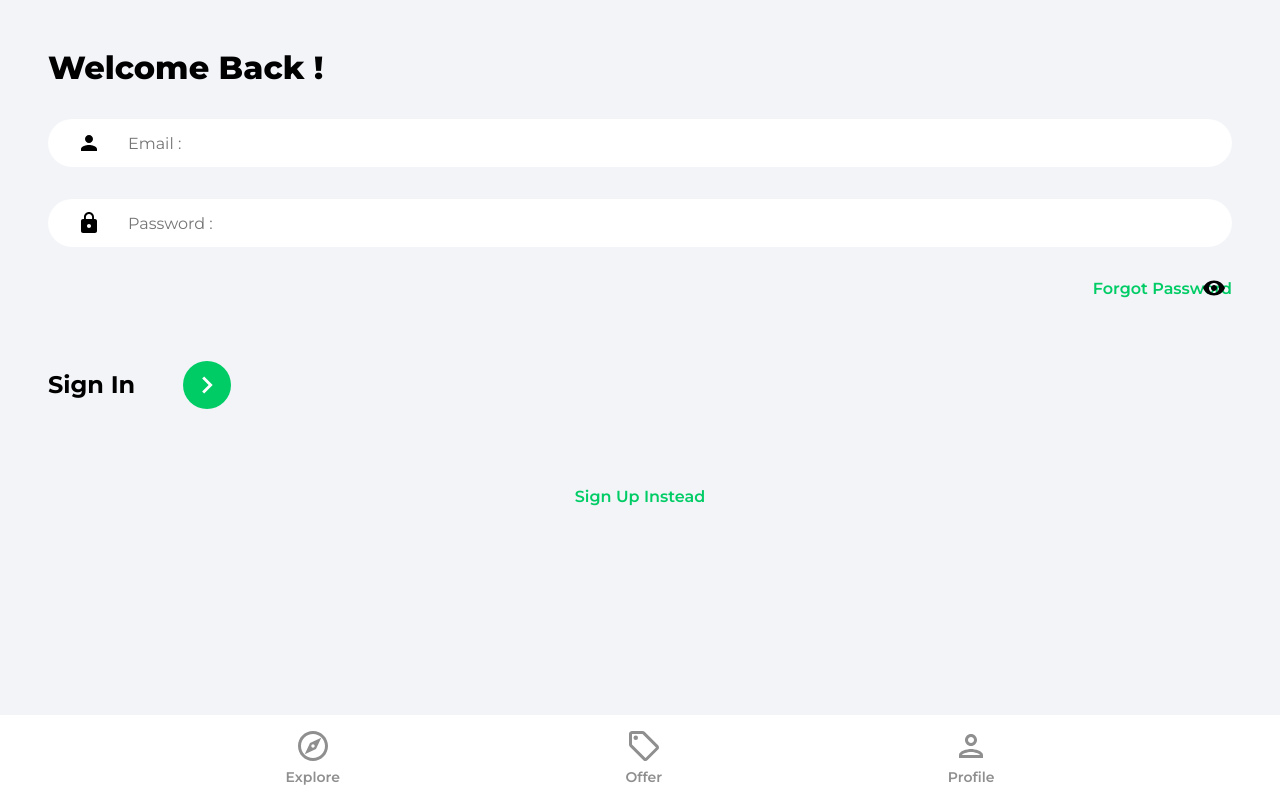
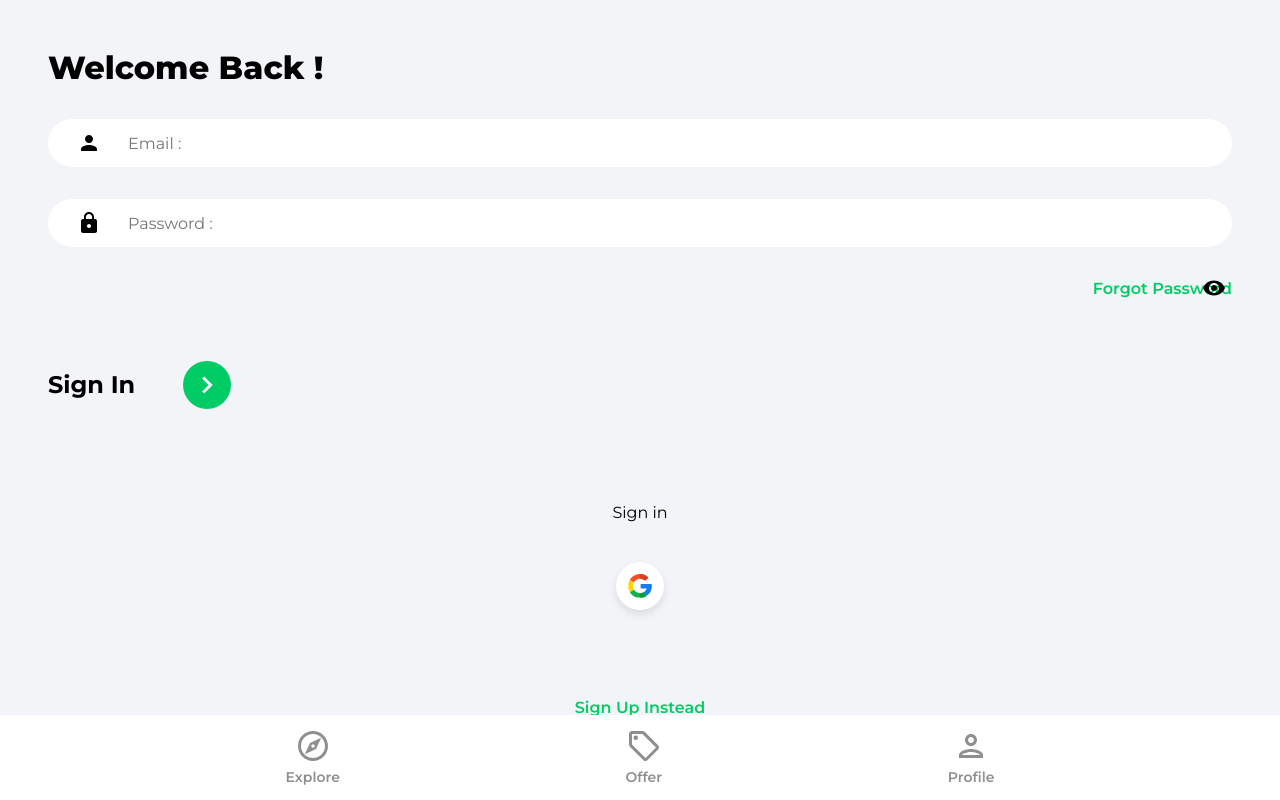
Before and after one commit to namanx/house-market-place, a React (Create React App) app: page /signin in a window 1280 px wide. Built offline with nearby package versions, Linux system fonts and the light colour scheme.

Commit message:
google auth done

```diff
--- a/src/App.js
+++ b/src/App.js
@@ -25,7 +25,7 @@
         {/* code section */}
         <Route path='/sign-in' element={<Signin />} />
         <Route path='/signin' element={<Signin />} />
-        <Route path='/sign-up' element={<SignUp />} />
+        <Route path='/signup' element={<SignUp />} />
         <Route path='/forgot-password' element={<ForgotPassword />} />
 
       </Routes>
--- /dev/null
+++ b/src/components/OAuth.jsx
@@ -0,0 +1,50 @@
+import { useLocation,useNavigate } from "react-router-dom"
+import { getAuth,signInWithPopup,GoogleAuthProvider } from "firebase/auth"
+import { doc,setDoc,getDoc, serverTimestamp } from "firebase/firestore"
+import { db } from "../firebase.config"
+import { toast } from "react-toastify"
+import GoogleIcon from '../assets/svg/googleIcon.svg'
+function OAuth() {
+    const navigate = useNavigate();
+    const location = useLocation();
+
+    const onGoogleClick = async() =>{
+        try{
+            const auth = getAuth();
+            const provider = new GoogleAuthProvider();
+            const result = await signInWithPopup(auth,provider)
+            const user = result.user;
+
+            // check for the user
+            const docRef = doc(db,'users',user.uid);
+            const docSnap = await getDoc(docRef);
+
+
+            // If user does not exist then create user
+            if(!docSnap.exists()){
+                await setDoc(doc(db,'users',user.uid),{
+                    name : user.displayName,
+                    email : user.email,
+                    timestamp : serverTimestamp(),
+                });
+            }
+            navigate('/')
+        }catch(error){
+            toast.error("Google Authentication error !")
+            console.log(error);
+        }
+
+    }
+
+  console.log(location.pathname);
+  return (
+    <div className="socialLogin">
+      <p>Sign {location.pathname === '/signin' ? 'in': 'up'}</p>
+      <button className="socialIconDiv" onClick={onGoogleClick}>
+        <img className='socialIconImg'src={GoogleIcon} alt="Google Icon" />
+      </button>
+    </div>
+  )
+}
+
+export default OAuth
--- a/src/pages/SignUp.jsx
+++ b/src/pages/SignUp.jsx
@@ -7,7 +7,7 @@
 import {ReactComponent as ArrowRightIcon} from '../assets/svg/keyboardArrowRightIcon.svg'
 import visibilityIcon from '../assets/svg/visibilityIcon.svg';
 import visibilityIconTrue from '../assets/svg/visibilityIconTrue.svg';
-
+import OAuth from "../components/OAuth";
 function Signup() {
 
   const [showpassword,setshowpassword] = useState(false);
@@ -92,7 +92,7 @@
         </form>
 
         {/* Google Auth */}
-
+        <OAuth />
         <Link to='/sign-up' className="registerLink">
           Sign Up Instead
         </Link>
--- a/src/pages/Signin.jsx
+++ b/src/pages/Signin.jsx
@@ -5,6 +5,7 @@
 import {ReactComponent as ArrowRightIcon} from '../assets/svg/keyboardArrowRightIcon.svg'
 import visibilityIcon from '../assets/svg/visibilityIcon.svg';
 import visibilityIconTrue from '../assets/svg/visibilityIconTrue.svg';
+import OAuth from "../components/OAuth";
 
 function Signin() {
 
@@ -79,7 +80,7 @@
         </form>
 
         {/* Google Auth */}
-
+        <OAuth />
         <Link to='/sign-up' className="registerLink">
           Sign Up Instead
         </Link>
```
